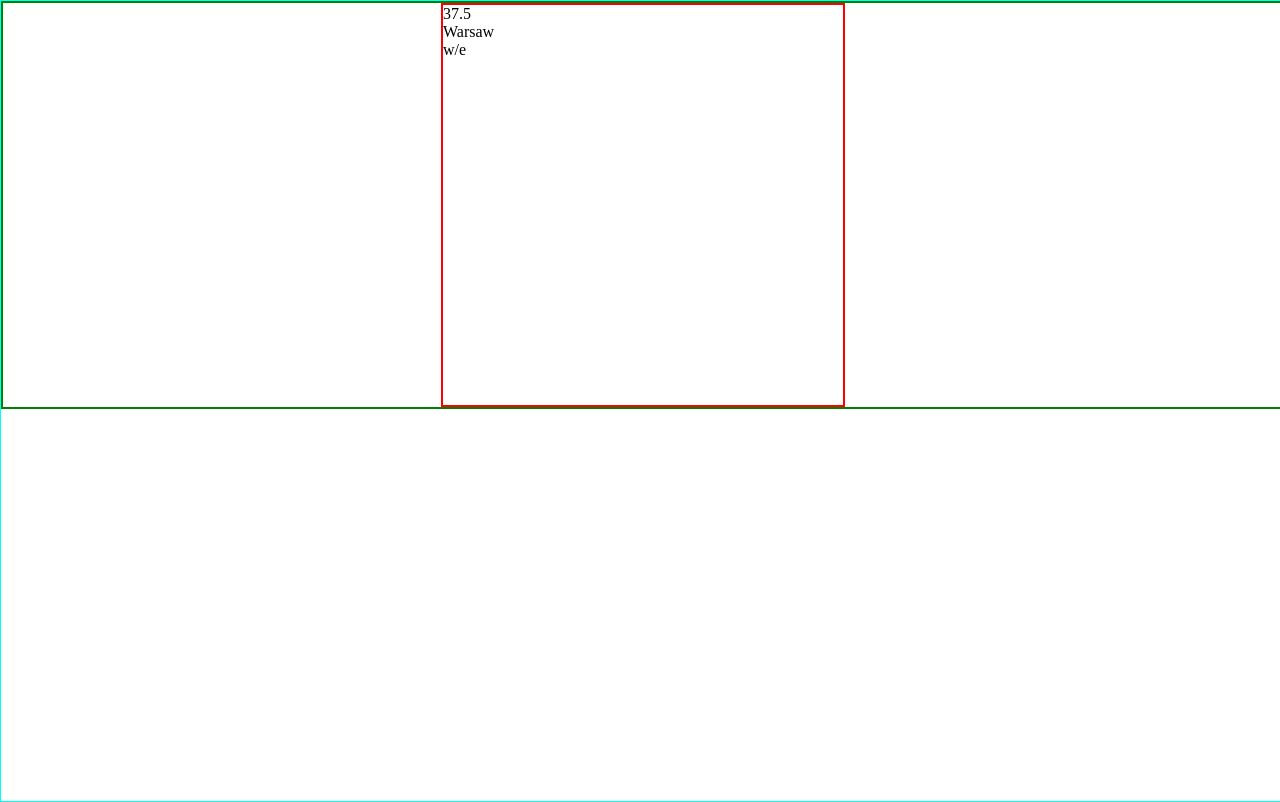
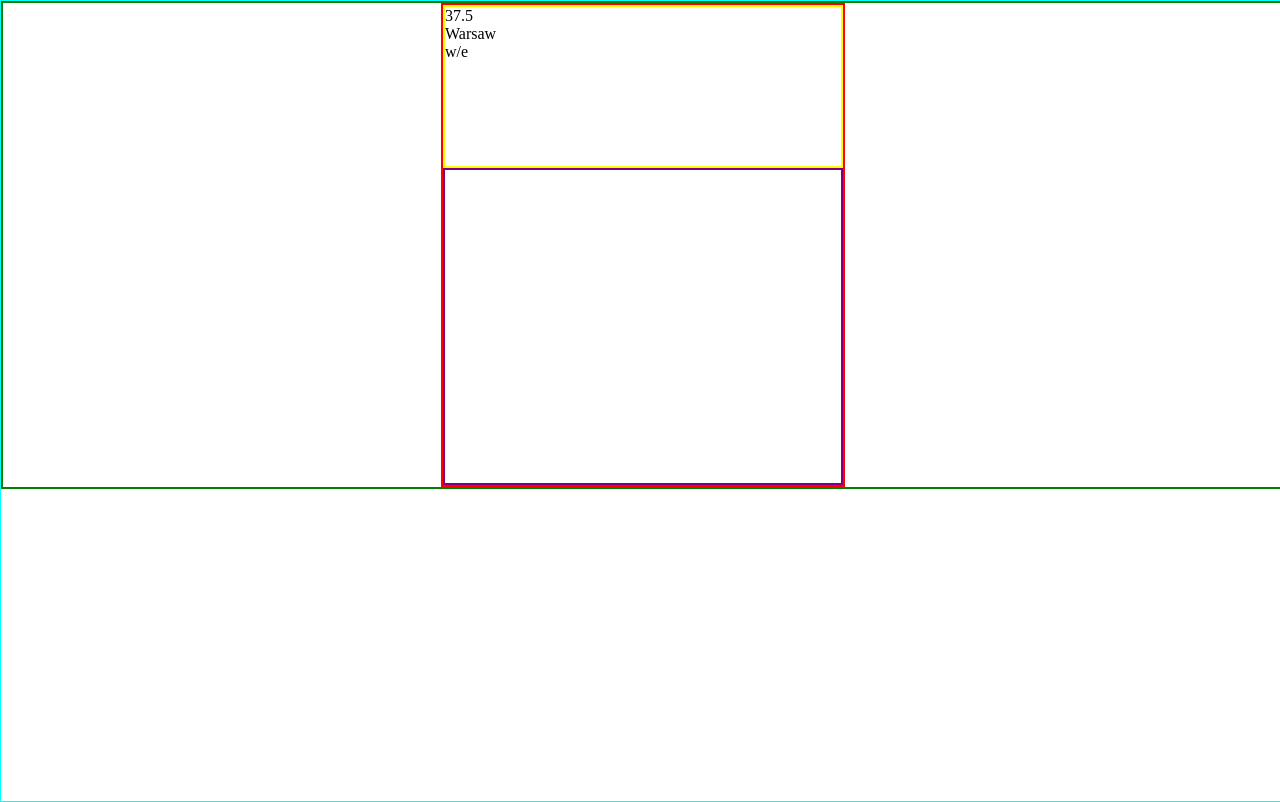
Before and after one commit to papiezonator/TOP-Weather-App, a plain HTML site: page index.html in a window 1280 px wide. Drawn offline with Linux system fonts and the light colour scheme.

Commit message:
added borders for positioning purposes

```diff
--- a/styles.css
+++ b/styles.css
@@ -61,7 +61,20 @@ body{
 }
 
 #weather {
+    display: flex;
+    flex-direction: column;
+
     border: 2px solid red;
-    height: 50vh;
+    height: 60vh;
     width: 50vh;
 }
+
+#top {
+    border: 2px solid yellow;
+    flex-grow: 1;
+}
+
+#bottom {
+    border: 2px solid purple;
+    flex-grow: 3;
+}
```
